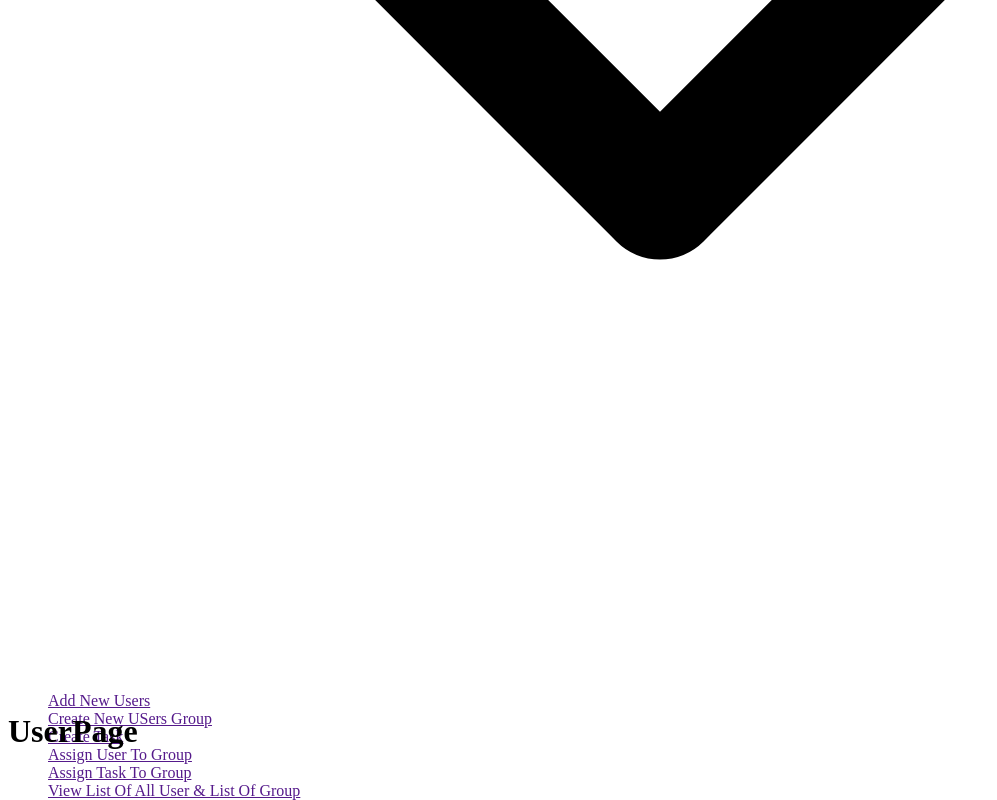
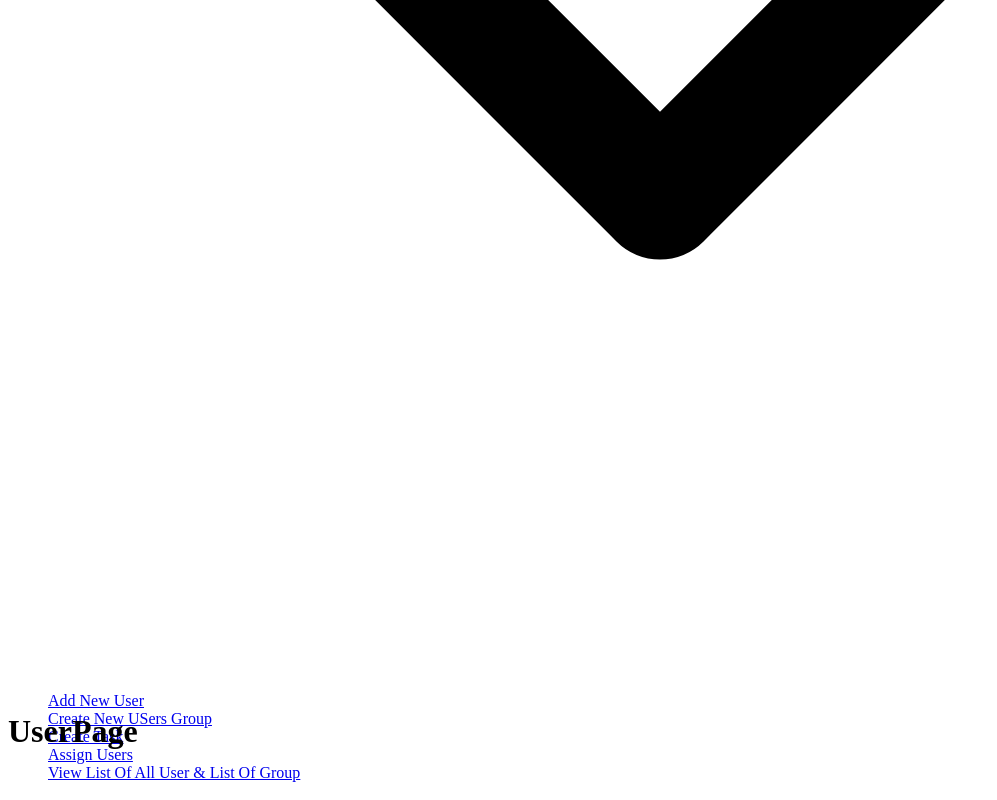
Before and after one commit to ELTEGANI/TaskMangerApp, a Next.js app: page /user in a window 1280 px wide. Shown: the part 1798-2598 px from the top of the page, without its empty margins (0-997 px from the left). Built offline with nearby package versions, Linux system fonts and the light colour scheme.

Commit message:
add links to menu items

```diff
--- a/src/components/dashboard/sidenavigation/data.js
+++ b/src/components/dashboard/sidenavigation/data.js
@@ -6,28 +6,24 @@ const data = [
     icon: <AdminIcon />,
     content: [
       {
-        title: 'Add New Users',
-        link: '',
+        title: 'Add New User',
+        link: '/admin/addNewUser',
       },
       {
         title: 'Create New USers Group',
-        link: '',
+        link: '/admin/assignUsers',
       },
       {
         title: 'Create Task',
-        link: '',
+        link: '/admin/createNewGroup',
       },
       {
-        title: 'Assign User To Group',
-        link: '',
-      },
-      {
-        title: 'Assign Task To Group',
-        link: '',
+        title: 'Assign Users',
+        link: '/admin/viewLists',
       },
       {
         title: 'View List Of All User & List Of Group',
-        link: '',
+        link: '/admin/',
       }
     ],
   },
```
Also changed, not shown: src/pages/admin/addNewUser.js (added, +12 -0 lines), src/pages/admin/assignUsers.js (added, +12 -0 lines), src/pages/admin/createNewGroup.js (added, +12 -0 lines), src/pages/admin/viewLists.js (added, +12 -0 lines).
